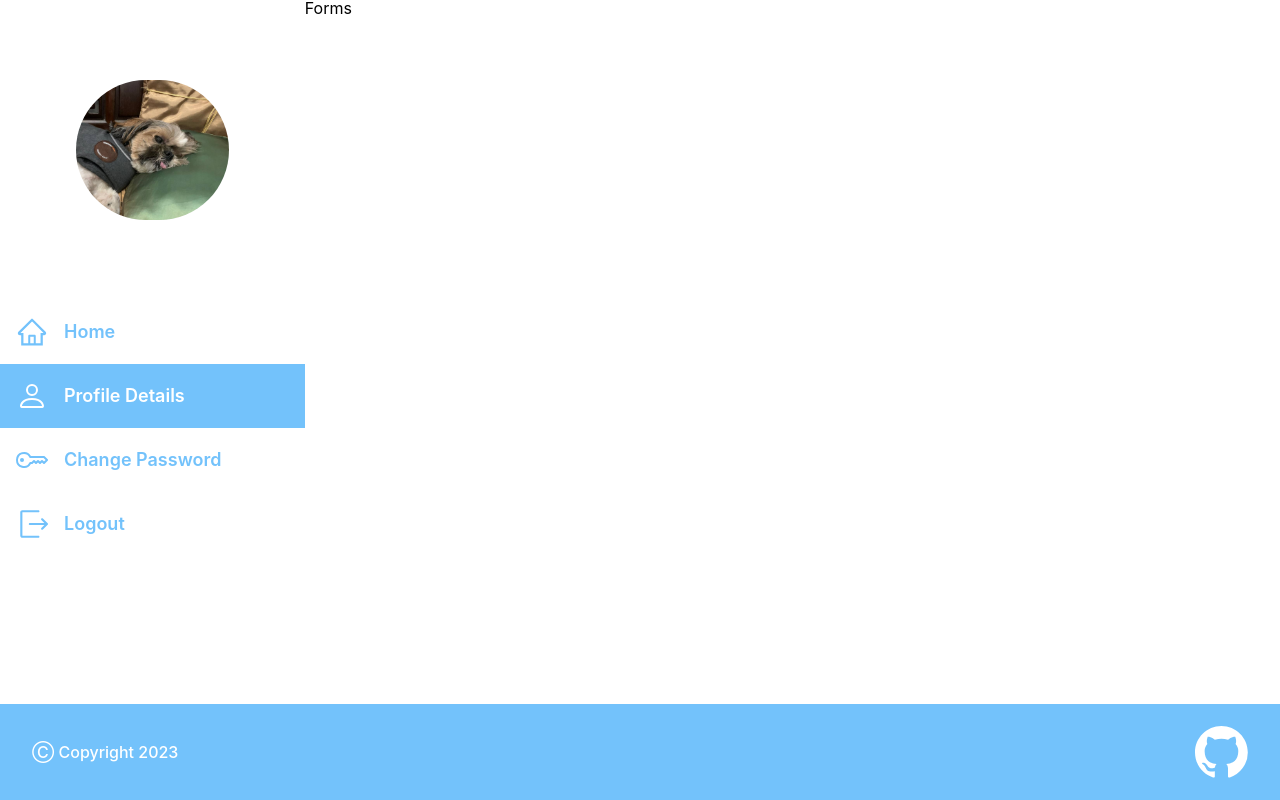
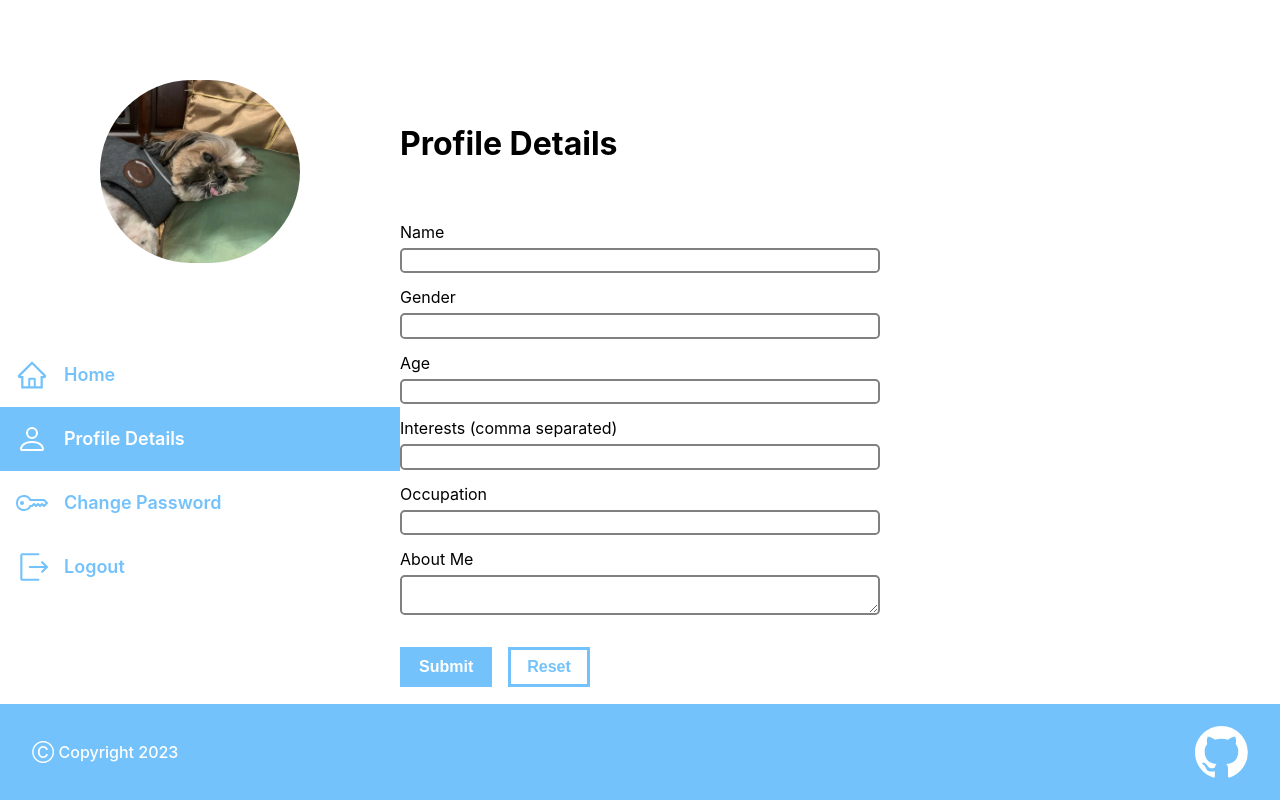
Before and after one commit to Bryan-LohJW/commute-connect, a React (Vite) app in the folder client/: page /profile in a window 1280 px wide. Built offline with nearby package versions, Linux system fonts and the light colour scheme.

Commit message:
style: form styling

```diff
--- a/client/src/pages/profile/Profile.module.scss
+++ b/client/src/pages/profile/Profile.module.scss
@@ -53,6 +53,66 @@
 	}
 
 	.content {
-		width: 100%;
+		position: fixed;
+		left: 50%;
+		transform: translateX(-50%);
+		width: 30rem;
+		padding: 8rem 0 0 0;
+
+		.form-title {
+			font-size: xx-large;
+			font-weight: 700;
+			padding-bottom: 4rem;
+		}
+		.form {
+			display: flex;
+			flex-direction: column;
+			gap: 2rem;
+
+			.inputs {
+				display: flex;
+				flex-direction: column;
+				gap: 1rem;
+
+				.input-wrap {
+					display: flex;
+					flex-direction: column;
+					gap: 0.5rem;
+
+					font-size: medium;
+					font-weight: 400;
+
+					.input {
+						border-radius: 0.3rem;
+						border: 2px solid grey;
+						padding: 0.2rem 0.2rem;
+					}
+				}
+			}
+
+			.action {
+				display: flex;
+				gap: 1rem;
+
+				.button-primary {
+					@extend %button;
+					border-radius: 0;
+					&:hover {
+						@extend %button-hover;
+					}
+					@include button-theme($primary, $secondary);
+				}
+
+				.button-secondary {
+					@extend %button;
+					border-radius: 0;
+					&:hover {
+						@extend %button-hover;
+					}
+					@include button-theme($secondary, $primary);
+					border: 3px solid $primary;
+				}
+			}
+		}
 	}
 }
--- a/client/src/pages/profile/Profile.tsx
+++ b/client/src/pages/profile/Profile.tsx
@@ -53,7 +53,51 @@ export const Profile = () => {
 					</NavLink>
 				</div>
 			</div>
-			<div className={classes.content}>Forms</div>
+			<div className={classes.content}>
+				<div className={classes['form-title']}>Profile Details</div>
+				<form className={classes.form}>
+					<div className={classes.inputs}>
+						<div className={classes['input-wrap']}>
+							<label className={classes.label}>Name</label>
+							<input type="text" className={classes.input} />
+						</div>
+						<div className={classes['input-wrap']}>
+							<label className={classes.label}>Gender</label>
+							<input type="text" className={classes.input} />
+						</div>
+						<div className={classes['input-wrap']}>
+							<label className={classes.label}>Age</label>
+							<input type="number" className={classes.input} />
+						</div>
+						<div className={classes['input-wrap']}>
+							<label className={classes.label}>
+								Interests (comma separated)
+							</label>
+							<input type="text" className={classes.input} />
+						</div>
+						<div className={classes['input-wrap']}>
+							<label className={classes.label}>Occupation</label>
+							<input type="text" className={classes.input} />
+						</div>
+						<div className={classes['input-wrap']}>
+							<label className={classes.label}>About Me</label>
+							<textarea className={classes.input} />
+						</div>
+					</div>
+					<div className={classes.action}>
+						<input
+							className={classes['button-primary']}
+							type="submit"
+							value={'Submit'}
+						/>
+						<input
+							className={classes['button-secondary']}
+							type="submit"
+							value={'Reset'}
+						/>
+					</div>
+				</form>
+			</div>
 		</div>
 	);
 };
```
